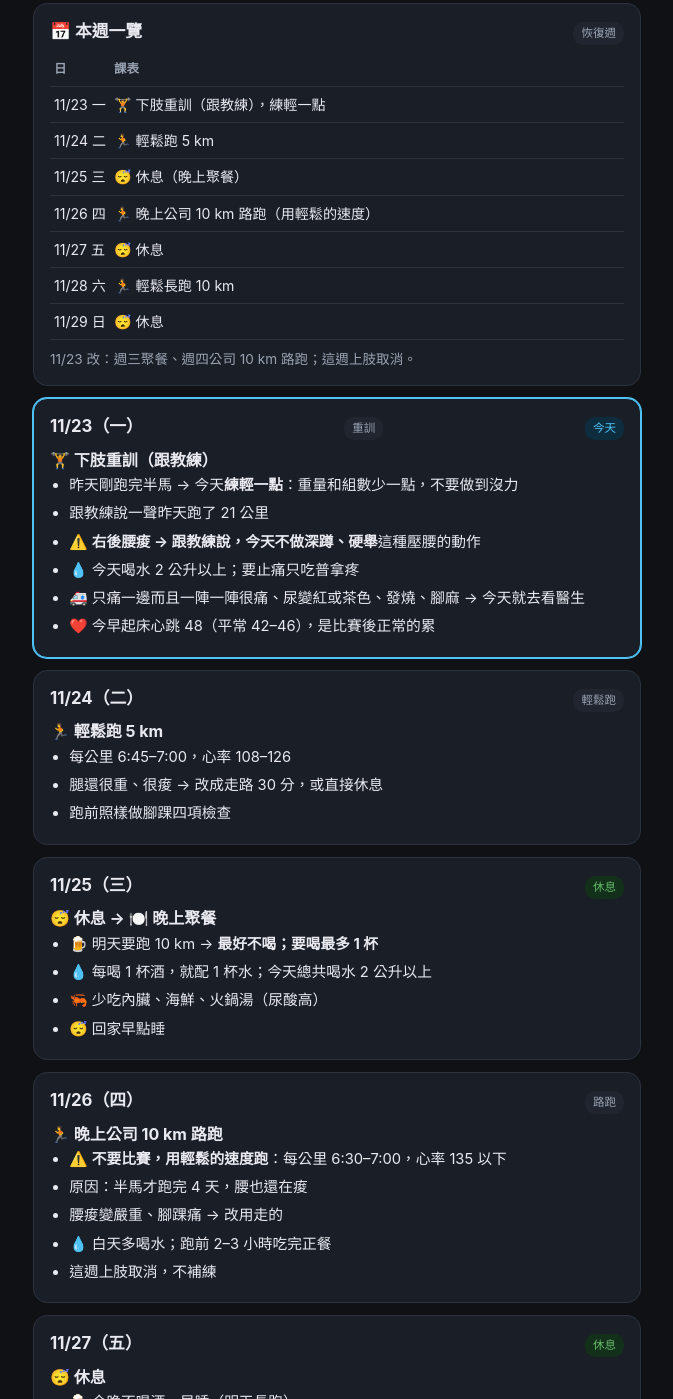
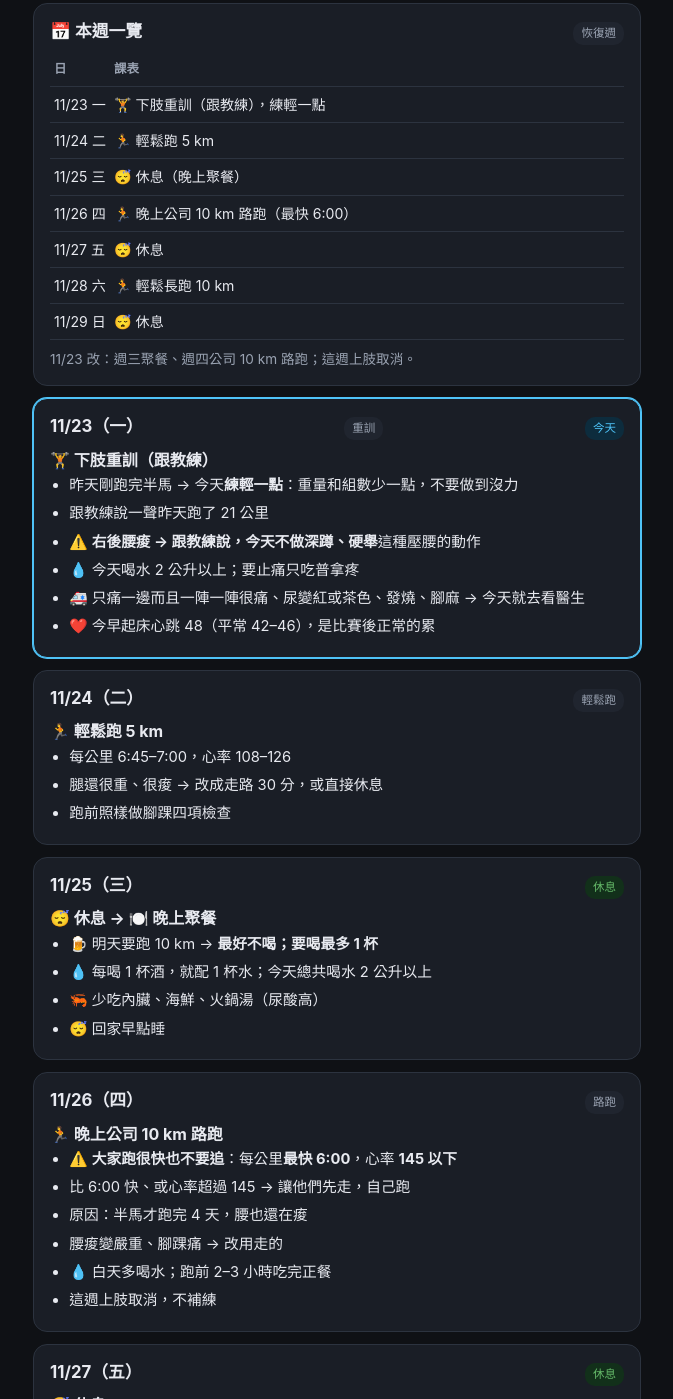
Before and after one commit to JCHuang3011/CrewOuting, a plain HTML site: page weekly-training.html in a window 1280 px wide. Shown: the part 314-1713 px from the top of the page, without its empty margins (303-976 px from the left). Drawn offline with Linux system fonts and the light colour scheme.

Commit message:
weekly-training: 週四 10K 最快 6:00、心率 145 以下
Co-Authored-By: Claude Opus 5.5 <noreply@anthropic.com>

```diff
--- a/weekly-training.html
+++ b/weekly-training.html
@@ -77,7 +77,7 @@
     <tr><td>11/23 一</td><td>🏋️ 下肢重訓（跟教練），練輕一點</td></tr>
     <tr><td>11/24 二</td><td>🏃 輕鬆跑 5 km</td></tr>
     <tr><td>11/25 三</td><td>😴 休息（晚上聚餐）</td></tr>
-    <tr><td>11/26 四</td><td>🏃 晚上公司 10 km 路跑（用輕鬆的速度）</td></tr>
+    <tr><td>11/26 四</td><td>🏃 晚上公司 10 km 路跑（最快 6:00）</td></tr>
     <tr><td>11/27 五</td><td>😴 休息</td></tr>
     <tr><td>11/28 六</td><td>🏃 輕鬆長跑 10 km</td></tr>
     <tr><td>11/29 日</td><td>😴 休息</td></tr>
@@ -123,7 +123,8 @@
   <div class="day"><span class="d">11/26（四）</span><span class="tag">路跑</span></div>
   <b>🏃 晚上公司 10 km 路跑</b>
   <ul>
-    <li>⚠️ <b>不要比賽，用輕鬆的速度跑</b>：每公里 6:30–7:00，心率 135 以下</li>
+    <li>⚠️ <b>大家跑很快也不要追</b>：每公里<b>最快 6:00</b>，心率 <b>145 以下</b></li>
+    <li>比 6:00 快、或心率超過 145 → 讓他們先走，自己跑</li>
     <li>原因：半馬才跑完 4 天，腰也還在痠</li>
     <li>腰痠變嚴重、腳踝痛 → 改用走的</li>
     <li>💧 白天多喝水；跑前 2–3 小時吃完正餐</li>
```
